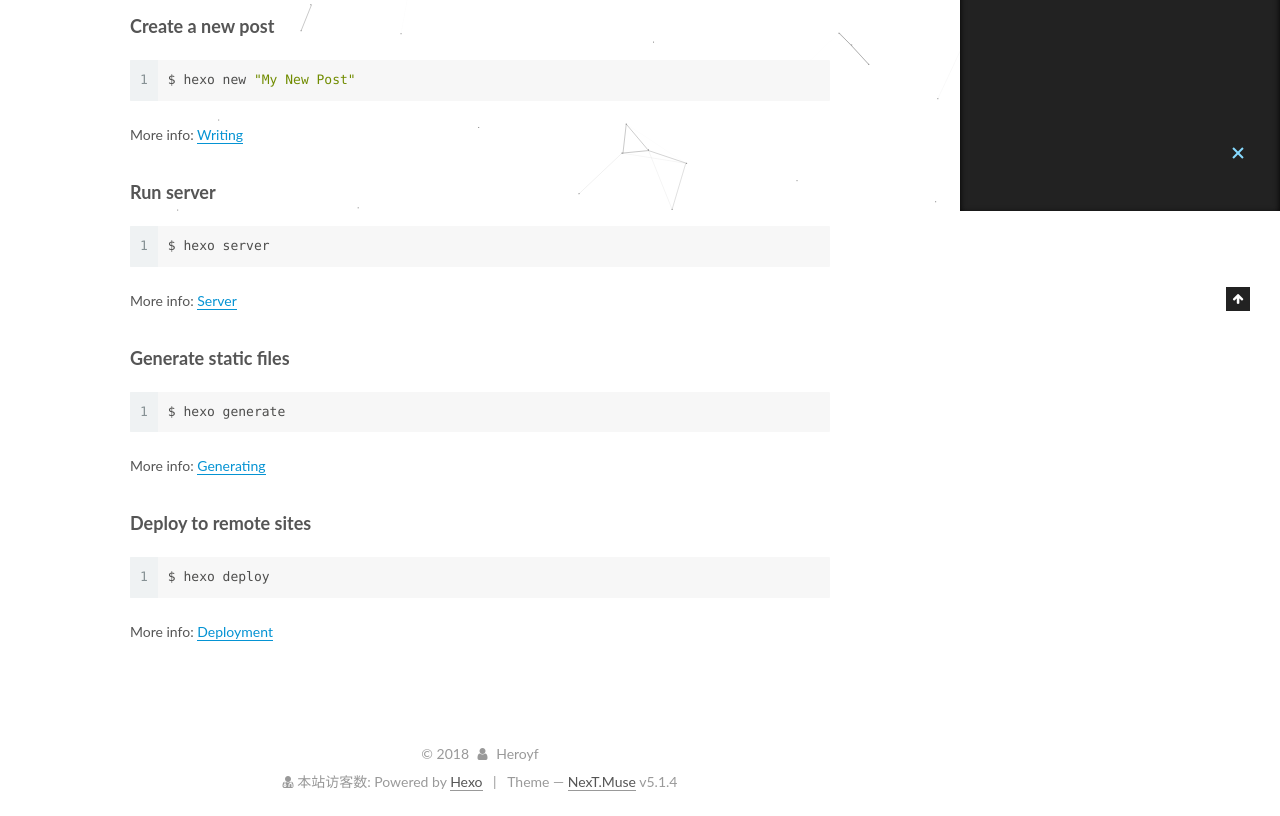
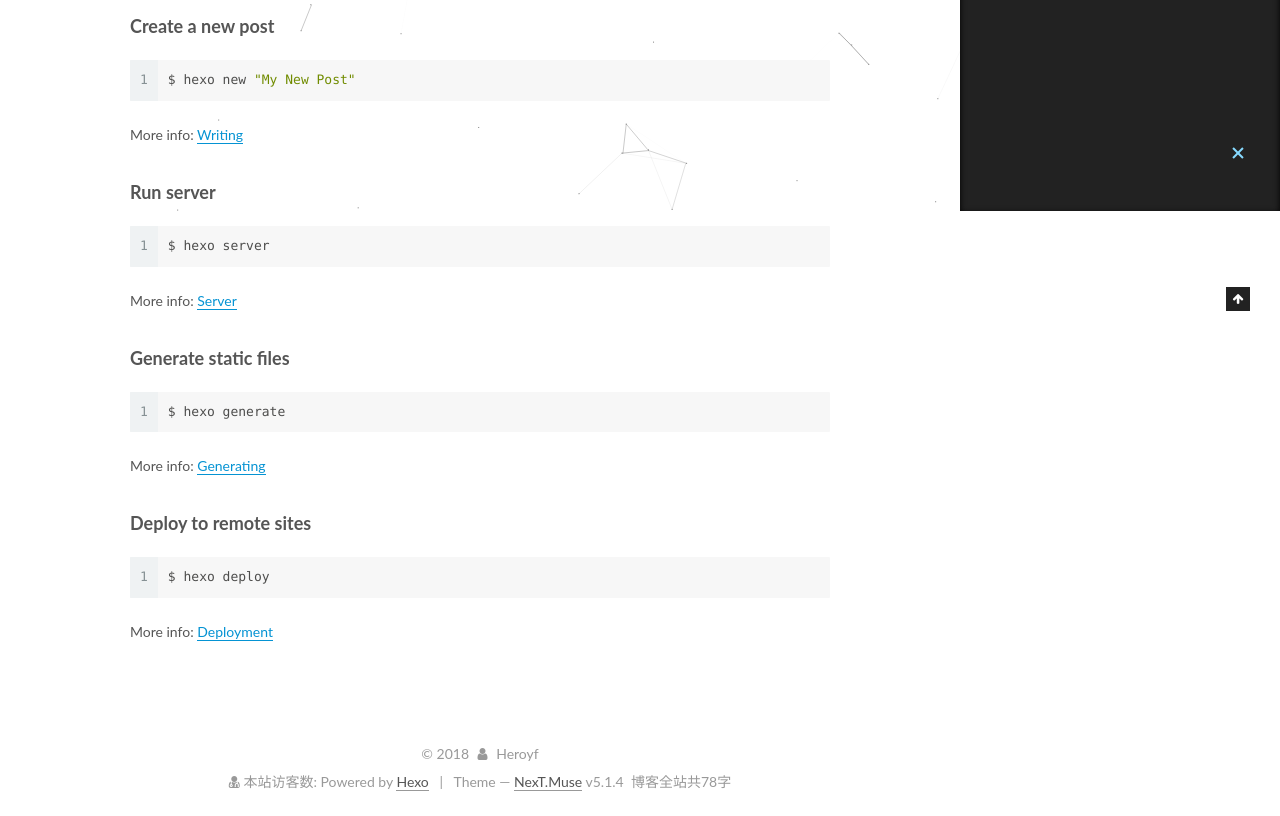
Before and after one commit to heroyf/heroyf.github.io, a plain HTML site: page 2018/05/30/hello-world/index.html in a window 1280 px wide. Shown: the part 589-1405 px from the top of the page. Drawn offline with Linux system fonts and the light colour scheme; some packages are replaced by stand-ins of ours; a script that the page names is missing.

Commit message:
Site updated: 2018-05-31 12:20:33

```diff
--- a/2018/05/30/hello-world/index.html
+++ b/2018/05/30/hello-world/index.html
@@ -518,7 +518,10 @@
 
 
 
-
+<div class="theme-info">
+  <div class="powered-by"></div>
+  <span class="post-count">博客全站共78字</span>
+</div>
 
 
 
```
Also changed, not shown: archives/2018/05/index.html (+4 -1 lines), archives/2018/index.html (+4 -1 lines), archives/index.html (+4 -1 lines), index.html (+4 -1 lines).
